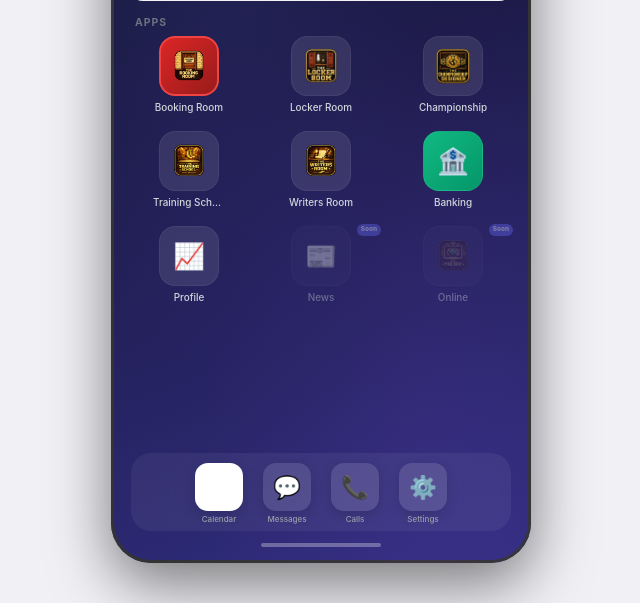
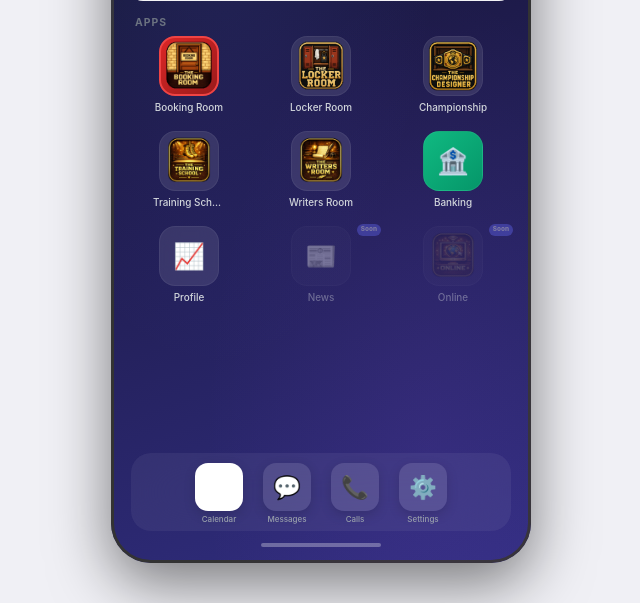
Before and after one commit to DLowPow/The-Booking-Room, a Flask app: template WrestlingGM/templates/dashboard.html in a window 1280 px wide. Shown: the part 227-830 px from the top of the page, without its empty margins (319-959 px from the left). Run offline with Flask 3, Linux system fonts and the light colour scheme; the template is opened without the code that fills it, so the values that code supplies are empty.

Commit message:
Update dashboard.html

```diff
--- a/WrestlingGM/templates/dashboard.html
+++ b/WrestlingGM/templates/dashboard.html
@@ -466,14 +466,14 @@
     white-space:nowrap;overflow:hidden;text-overflow:ellipsis;
 }
 .app-icon-img{
-    width:38px;height:38px;object-fit:contain;border-radius:4px;
+    width:54px;height:54px;object-fit:cover;border-radius:12px;
 }
 .app-icon-dimmed{opacity:0.4}
 .booking-room-icon{
     background:linear-gradient(135deg,#dc2626 0%,#991b1b 100%) !important;
     border:2px solid #ef4444 !important;
 }
-.booking-room-icon .app-icon-img{width:34px;height:34px}
+.booking-room-icon .app-icon-img{width:54px;height:54px}
 .app-coming-soon{opacity:0.4}
 .app-coming-soon .phone-app-icon{background:rgba(255,255,255,0.05)}
 .coming-soon-tag{
```
